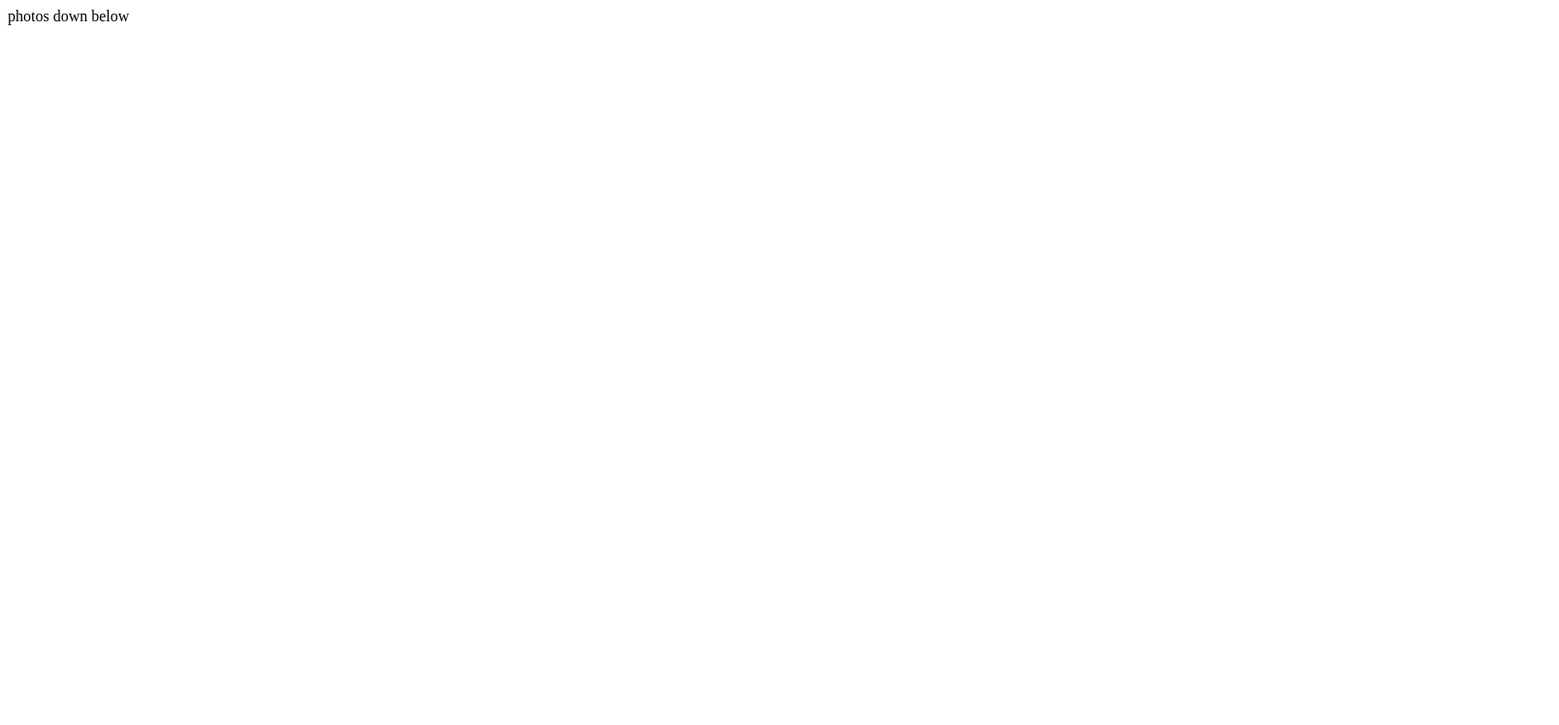
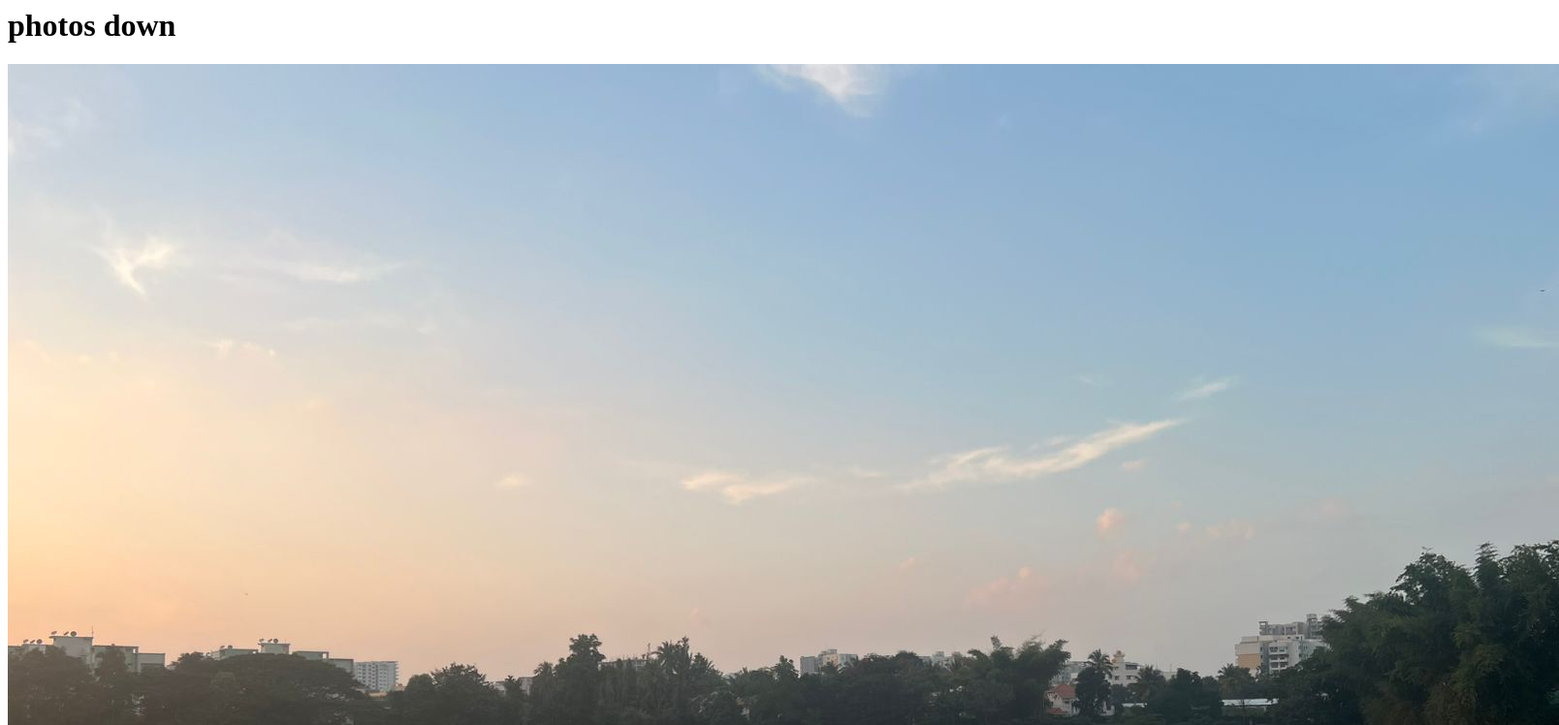
Before and after one commit to Mckoool/Gallery-of-photos, a plain HTML site: page index.html in a window 1280 px wide. Shown: the top 748 px of the page at 97% size, 1608 px wide, since content can reach past the window. Drawn offline with Linux system fonts and the light colour scheme.

```diff
--- a/index.html
+++ b/index.html
@@ -1,7 +1,16 @@
 <html>
+<style>
+.img1
+{
+width:50px;
+height60px;
+}
+</style>
 <body>
 <title> Gallery of photos </title>
-
-<p> photos down below</p>
+<h1> photos down </h1>
+<div class=img1>
+<img src="img_1.jpg"/>
+</div>
 </body>
 </html>
```
Also changed, not shown: img_1.jpg (added).
